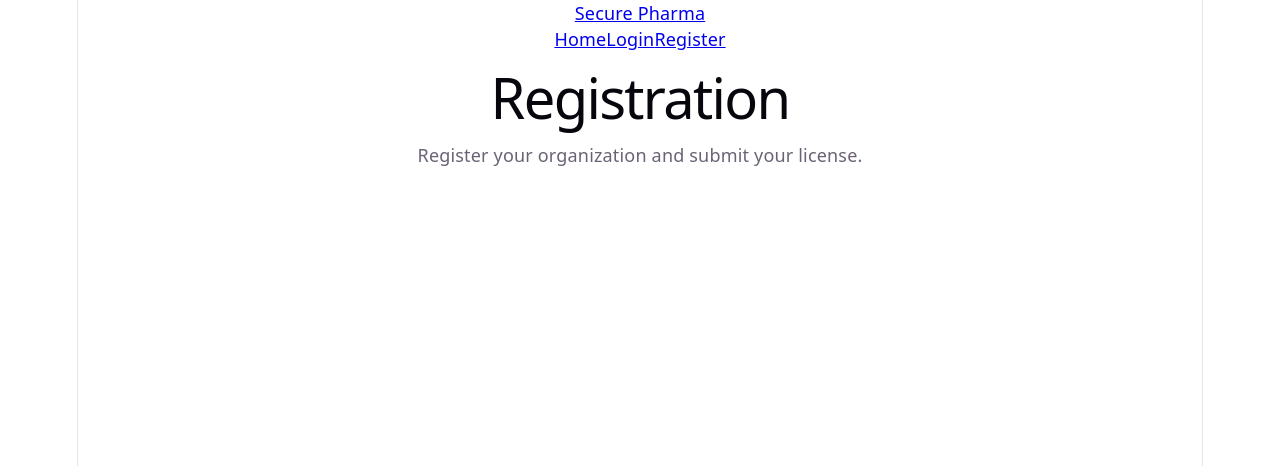
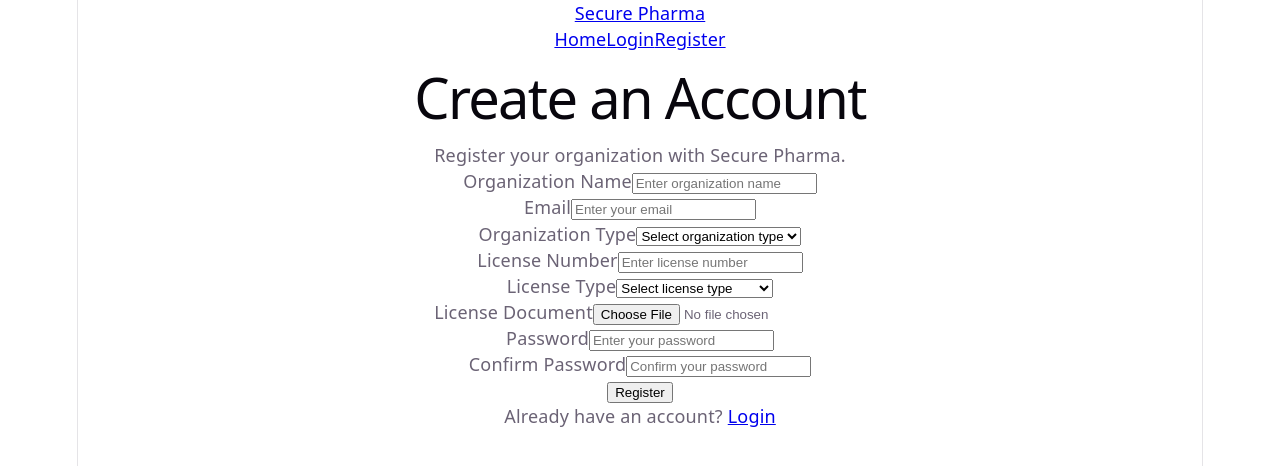
Before and after one commit to Rithikapshetty04/secure-pharma, a React app in the folder frontend/: page /register in a window 1280 px wide. Shown: the top 466 px of the page. Built offline with nearby package versions, Linux system fonts and the light colour scheme; the HTML template or start-up script is replaced by a standard one.

Commit message:
Complete frontend authentication and registration flow

```diff
--- a/frontend/src/App.jsx
+++ b/frontend/src/App.jsx
@@ -7,6 +7,7 @@ import RoleRoute from "./components/RoleRoute";
 import Home from "./pages/Home";
 import Login from "./pages/Login";
 import Register from "./pages/Register";
+import ForgotPassword from "./pages/ForgotPassword";
 import PendingVerification from "./pages/PendingVerification";
 import Dashboard from "./pages/Dashboard";
 import AdminDashboard from "./pages/AdminDashboard";
@@ -24,6 +25,7 @@ function App() {
           <Route path="/" element={<Home />} />
           <Route path="/login" element={<Login />} />
           <Route path="/register" element={<Register />} />
+          <Route path="/forgot-password" element={<ForgotPassword />} />
           <Route
             path="/pending-verification"
             element={<PendingVerification />}
--- a/frontend/src/components/Navbar.jsx
+++ b/frontend/src/components/Navbar.jsx
@@ -1,14 +1,40 @@
-import { Link } from "react-router-dom";
+import { Link, useNavigate } from "react-router-dom";
+import { useAuth } from "../context/AuthContext";
 
 function Navbar() {
+  const { isAuthenticated, logout } = useAuth();
+  const navigate = useNavigate();
+
+  const handleLogout = () => {
+    logout();
+    navigate("/login");
+  };
+
   return (
     <nav className="navbar">
       <Link to="/">Secure Pharma</Link>
 
       <div className="navbar-links">
         <Link to="/">Home</Link>
-        <Link to="/login">Login</Link>
-        <Link to="/register">Register</Link>
+
+        {!isAuthenticated && (
+          <>
+            <Link to="/login">Login</Link>
+            <Link to="/register">Register</Link>
+          </>
+        )}
+
+        {isAuthenticated && (
+          <>
+            <Link to="/dashboard">Dashboard</Link>
+            <Link to="/supply-chain">Supply Chain</Link>
+            <Link to="/profile">Profile</Link>
+
+            <button type="button" onClick={handleLogout}>
+              Logout
+            </button>
+          </>
+        )}
       </div>
     </nav>
   );
--- /dev/null
+++ b/frontend/src/pages/ForgotPassword.jsx
@@ -0,0 +1,54 @@
+import { useState } from "react";
+import { Link } from "react-router-dom";
+
+function ForgotPassword() {
+  const [email, setEmail] = useState("");
+
+  const handleSubmit = (event) => {
+    event.preventDefault();
+
+    if (!email) {
+      alert("Please enter your email.");
+      return;
+    }
+
+    console.log("Password reset requested for:", email);
+    alert("Password reset request submitted.");
+  };
+
+  return (
+    <div className="auth-page">
+      <div className="auth-card">
+        <h1>Forgot Password?</h1>
+
+        <p>
+          Enter your registered email to reset your password.
+        </p>
+
+        <form onSubmit={handleSubmit}>
+          <div>
+            <label htmlFor="email">Email</label>
+
+            <input
+              id="email"
+              type="email"
+              value={email}
+              onChange={(event) => setEmail(event.target.value)}
+              placeholder="Enter your email"
+            />
+          </div>
+
+          <button type="submit">
+            Send Reset Link
+          </button>
+        </form>
+
+        <p>
+          <Link to="/login">Back to Login</Link>
+        </p>
+      </div>
+    </div>
+  );
+}
+
+export default ForgotPassword;
--- a/frontend/src/pages/Login.jsx
+++ b/frontend/src/pages/Login.jsx
@@ -1,8 +1,93 @@
+import { useState } from "react";
+import { Link, useNavigate } from "react-router-dom";
+import { useAuth } from "../context/AuthContext";
+
+
 function Login() {
+  const [email, setEmail] = useState("");
+  const [password, setPassword] = useState("");
+  const [isLoading, setIsLoading] = useState(false);
+  const [error, setError] = useState("");
+  const navigate = useNavigate();
+  const { login } = useAuth();
+
+  const handleSubmit = (event) => {
+    event.preventDefault();
+
+    setError("");
+
+    if (!email || !password) {
+      setError("Please enter both email and password.");
+      return;
+    }
+
+    setIsLoading(true);
+
+    try {
+      const userData = {
+        email,
+        role: "USER",
+      };
+
+      login(userData);
+
+      navigate("/dashboard");
+    } catch (error) {
+      setError("Login failed. Please try again.");
+      setIsLoading(false);
+    }
+  };
+
   return (
-    <div>
-      <h1>Login</h1>
-      <p>Secure Pharma Login</p>
+    <div className="auth-page">
+      <div className="auth-card">
+        <h1>Welcome Back</h1>
+
+        <p>Login to Secure Pharma</p>
+
+        {error && (
+          <p role="alert">
+            {error}
+          </p>
+        )}
+
+        <form onSubmit={handleSubmit}>
+          <div>
+            <label htmlFor="email">Email</label>
+
+            <input
+              id="email"
+              type="email"
+              value={email}
+              onChange={(event) => setEmail(event.target.value)}
+              placeholder="Enter your email"
+            />
+          </div>
+
+          <div>
+            <label htmlFor="password">Password</label>
+
+            <input
+              id="password"
+              type="password"
+              value={password}
+              onChange={(event) => setPassword(event.target.value)}
+              placeholder="Enter your password"
+            />
+          </div>
+
+          <button type="submit" disabled={isLoading}>
+            {isLoading ? "Logging in..." : "Login"}
+          </button>
+        </form>
+        <p>
+          <Link to="/forgot-password">Forgot your password?</Link>
+        </p>
+        <p>
+          Don't have an account?{" "}
+          <Link to="/register">Register</Link>
+        </p>
+      </div>
     </div>
   );
 }
--- a/frontend/src/pages/PendingVerification.jsx
+++ b/frontend/src/pages/PendingVerification.jsx
@@ -1,8 +1,37 @@
+import { Link } from "react-router-dom";
+
 function PendingVerification() {
   return (
-    <div>
-      <h1>Verification Pending</h1>
-      <p>Your license is currently under verification.</p>
+    <div className="auth-page">
+      <div className="auth-card">
+        <h1>Verification Pending</h1>
+
+        <p>
+          Your registration has been submitted successfully.
+        </p>
+
+        <p>
+          Your license document is currently under verification
+          by the Secure Pharma administration team.
+        </p>
+
+        <p>
+          You will be able to access your account after your
+          organization and license have been approved.
+        </p>
+
+        <div>
+          <strong>Status:</strong> Pending Verification
+        </div>
+
+        <p>
+          Please wait while the verification process is completed.
+        </p>
+
+        <Link to="/">
+          Back to Home
+        </Link>
+      </div>
     </div>
   );
 }
--- a/frontend/src/pages/Register.jsx
+++ b/frontend/src/pages/Register.jsx
@@ -1,8 +1,189 @@
+import { useState } from "react";
+import { Link, useNavigate } from "react-router-dom";
+
 function Register() {
+  const navigate = useNavigate();
+  const [organizationName, setOrganizationName] = useState("");
+  const [email, setEmail] = useState("");
+  const [role, setRole] = useState("");
+  const [licenseNumber, setLicenseNumber] = useState("");
+  const [licenseType, setLicenseType] = useState("");
+  const [licenseDocument, setLicenseDocument] = useState(null);
+  const [password, setPassword] = useState("");
+  const [confirmPassword, setConfirmPassword] = useState("");
+
+  const handleSubmit = (event) => {
+    event.preventDefault();
+
+    if (
+      !organizationName ||
+      !email ||
+      !role ||
+      !licenseNumber ||
+      !licenseType ||
+      !licenseDocument ||
+      !password ||
+      !confirmPassword
+    ) {
+      alert("Please fill in all fields.");
+      return;
+    }
+
+    if (password !== confirmPassword) {
+      alert("Passwords do not match.");
+      return;
+    }
+
+    console.log("Registration submitted:", {
+      organizationName,
+      email,
+      role,
+      licenseNumber,
+      licenseType,
+      licenseDocument,
+    });
+    navigate("/pending-verification");
+  };
+
   return (
-    <div>
-      <h1>Registration</h1>
-      <p>Register your organization and submit your license.</p>
+    <div className="auth-page">
+      <div className="auth-card">
+        <h1>Create an Account</h1>
+
+        <p>Register your organization with Secure Pharma.</p>
+
+        <form onSubmit={handleSubmit}>
+          <div>
+            <label htmlFor="organizationName">
+              Organization Name
+            </label>
+
+            <input
+              id="organizationName"
+              type="text"
+              value={organizationName}
+              onChange={(event) =>
+                setOrganizationName(event.target.value)
+              }
+              placeholder="Enter organization name"
+            />
+          </div>
+
+          <div>
+            <label htmlFor="email">Email</label>
+
+            <input
+              id="email"
+              type="email"
+              value={email}
+              onChange={(event) => setEmail(event.target.value)}
+              placeholder="Enter your email"
+            />
+          </div>
+
+          <div>
+            <label htmlFor="role">Organization Type</label>
+
+            <select
+              id="role"
+              value={role}
+              onChange={(event) => setRole(event.target.value)}
+            >
+              <option value="">Select organization type</option>
+              <option value="MANUFACTURER">Manufacturer</option>
+              <option value="DISTRIBUTOR">Distributor</option>
+              <option value="PHARMACY">Pharmacy</option>
+            </select>
+          </div>
+
+          <div>
+            <label htmlFor="licenseNumber">
+              License Number
+            </label>
+
+            <input
+              id="licenseNumber"
+              type="text"
+              value={licenseNumber}
+              onChange={(event) =>
+                setLicenseNumber(event.target.value)
+              }
+              placeholder="Enter license number"
+            />
+          </div>
+
+          <div>
+            <label htmlFor="licenseType">
+              License Type
+            </label>
+
+            <select
+              id="licenseType"
+              value={licenseType}
+              onChange={(event) =>
+                setLicenseType(event.target.value)
+              }
+            >
+              <option value="">Select license type</option>
+              <option value="MANUFACTURING">Manufacturing License</option>
+              <option value="WHOLESALE">Wholesale License</option>
+              <option value="PHARMACY">Pharmacy License</option>
+            </select>
+          </div>
+
+          <div>
+            <label htmlFor="licenseDocument">
+              License Document
+            </label>
+
+            <input
+              id="licenseDocument"
+              type="file"
+              accept=".pdf,.jpg,.jpeg,.png"
+              onChange={(event) =>
+                setLicenseDocument(event.target.files[0])
+              }
+            />
+          </div>
+
+          <div>
+            <label htmlFor="password">Password</label>
+
+            <input
+              id="password"
+              type="password"
+              value={password}
+              onChange={(event) => setPassword(event.target.value)}
+              placeholder="Enter your password"
+            />
+          </div>
+
+          <div>
+            <label htmlFor="confirmPassword">
+              Confirm Password
+            </label>
+
+            <input
+              id="confirmPassword"
+              type="password"
+              value={confirmPassword}
+              onChange={(event) =>
+                setConfirmPassword(event.target.value)
+              }
+              placeholder="Confirm your password"
+            />
+          </div>
+
+          <button type="submit">
+            Register
+          </button>
+        </form>
+
+        <p>
+          Already have an account?{" "}
+          <Link to="/login">Login</Link>
+        </p>
+      </div>
     </div>
   );
 }
```
